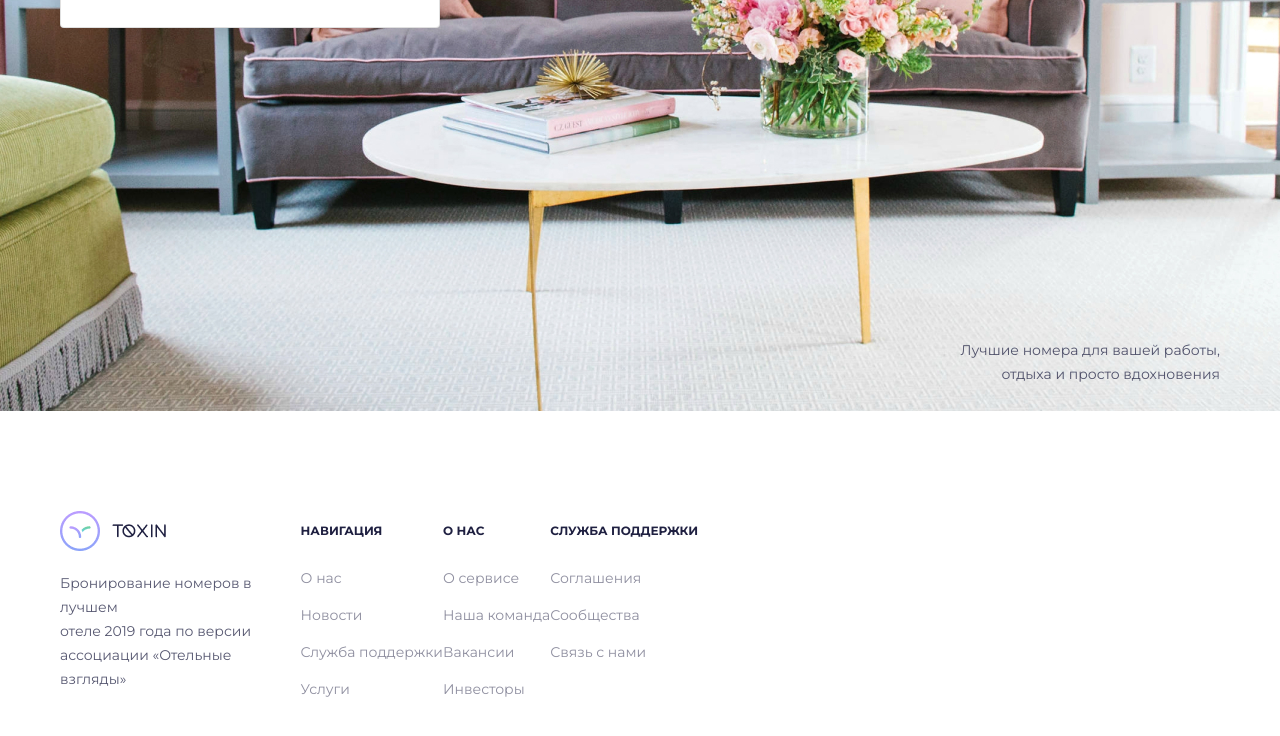
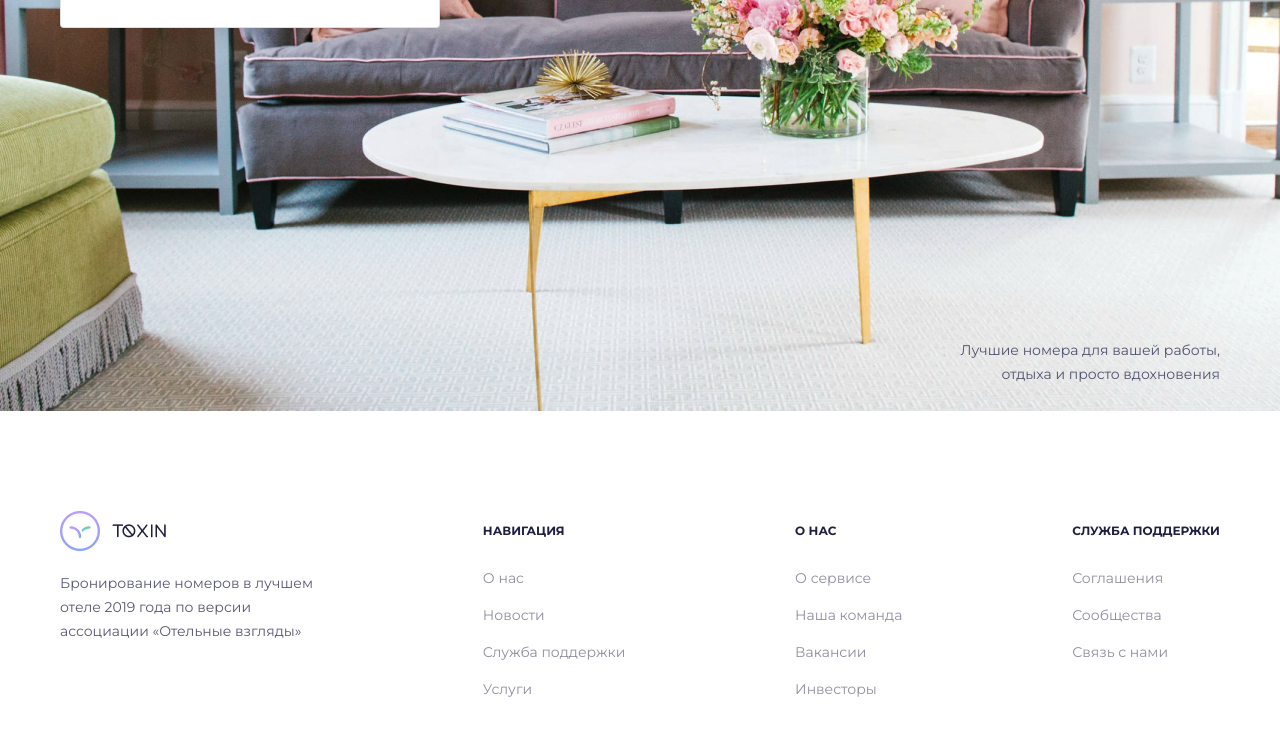
Before and after one commit to Renbrek/toxin-education-practice, a plain HTML site: page index.html in a window 1280 px wide. Shown: the part 493-1229 px from the top of the page. Drawn offline with Linux system fonts and the light colour scheme.

Commit message:
Correct footer

```diff
--- a/index.html
+++ b/index.html
@@ -74,34 +74,37 @@
 
                     Бронирование номеров в лучшем<br> отеле 2019 года по версии<br> ассоциации «Отельные взгляды»
                 </div>
-                <div class="footer__links-cards">
+
                     <div class="link-card">
+                            <h3>навигация</h3>
                             <div class="links-in-card">
-                            <h3>навигация</h3>
                                 <a href="#" class="card__link">О нас</a>
                                 <a href="#" class="card__link">Новости</a>
                                 <a href="#" class="card__link">Служба поддержки</a>
                                 <a href="#" class="card__link">Услуги</a>
                             </div>
+                    </div>
+
                     <div class="link-card">
-
+                        <h3>о нас</h3>
                         <div class="links-in-card">
-                            <h3>о нас</h3>
                             <a href="#" class="card__link">О сервисе</a>
                             <a href="#" class="card__link">Наша команда</a>
                             <a href="#" class="card__link">Вакансии</a>
                             <a href="#" class="card__link">Инвесторы</a>
                         </div>
+                    </div>
+
                     <div class="link-card">
-
+                        <h3>служба поддержки</h3>
                         <div class="links-in-card">
-                            <h3>служба поддержки</h3>
                             <a href="#" class="card__link">Соглашения</a>
                             <a href="#" class="card__link">Сообщества</a>
                             <a href="#" class="card__link">Связь с нами</a>
                         </div>
                     </div>
-                </div>
+
+
             </div>
             <div class="sub__footer">
 
--- a/style.css
+++ b/style.css
@@ -251,7 +251,6 @@ a {
     padding-top: 100px;
     display: flex;
     justify-content: space-between;
-
 }
 
 .sub__footer {
@@ -281,28 +280,17 @@ a {
 /* Footer Links Cards
 =========================== */
 .footer__links-cards {
-    width: 100%;
     display: flex;
     margin-left: 40px;
     justify-content: space-between;
 }
 
 .link-card {
-    display: flex;
     margin: 0;
     line-height: 0;
 }
 
-/* .link-card:first-child {
-    margin-left: 0;
-} */
-
-.links-in-card {
-    display: flex;
-    flex-direction: column;
-}
-
-.links-in-card > h3 {
+.link-card > h3 {
     font-family: Montserrat;
     font-style: normal;
     font-weight: bold;
@@ -317,6 +305,15 @@ a {
     color: #1F2041;
 }
 
+/* .link-card:first-child {
+    margin-left: 0;
+} */
+
+.links-in-card {
+    display: flex;
+    flex-direction: column;
+}
+
 .card__link {
     color: rgba(31, 32, 65, 0.5);
     font-size: 14px;
```
Lines whose indentation alone changed are shown as unchanged.
